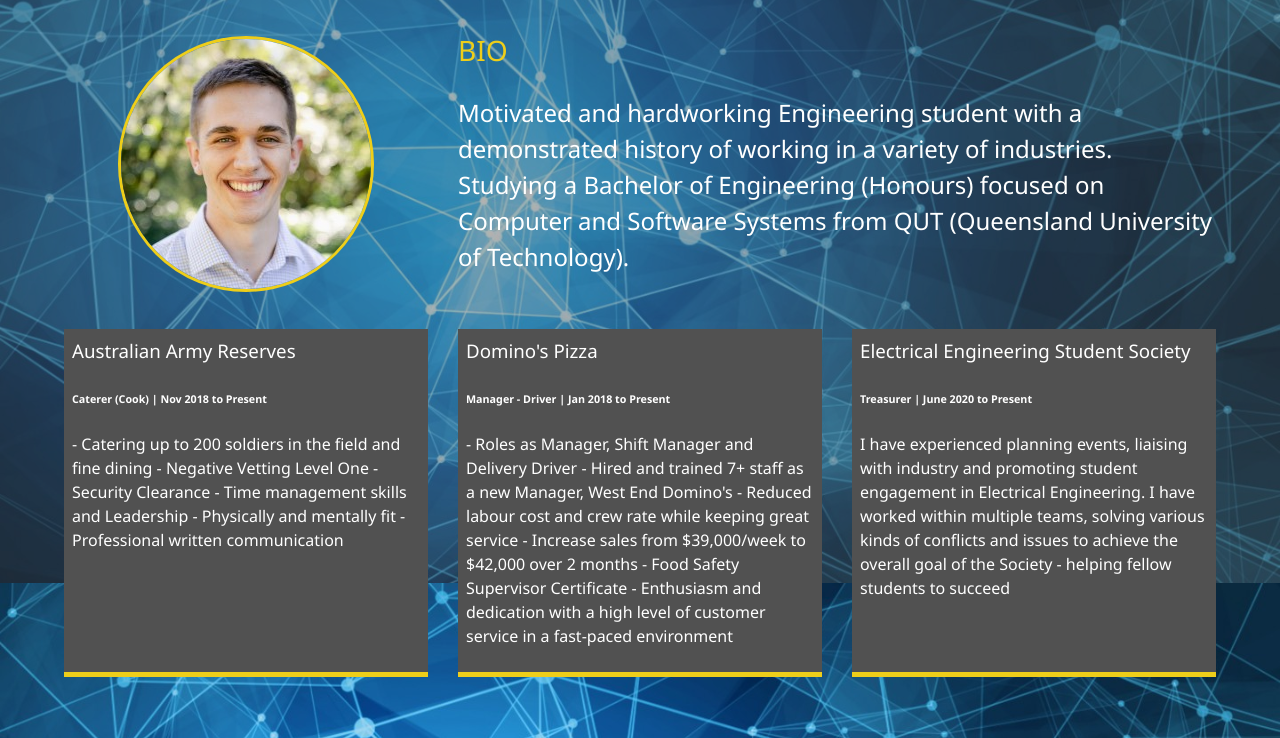
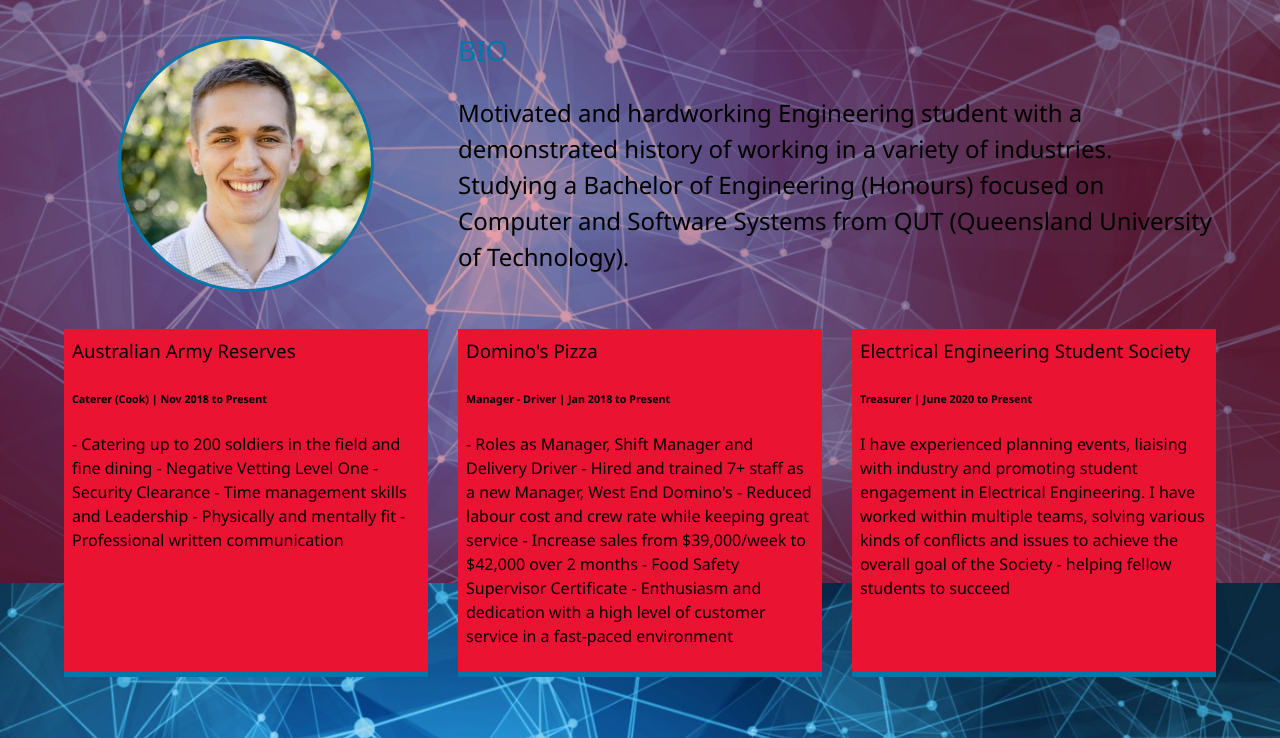
Before and after one commit to robbieveivers/portfolioWesbsite, a website: page about.html in a window 1280 px wide. Shown: the part 217-955 px from the top of the page. Drawn offline with Linux system fonts and the light colour scheme; files whose address does not match are found by name.

Commit message:
Updated weired file change

```diff
--- a/about.html
+++ b/about.html
@@ -5,7 +5,7 @@
     <meta http-equiv="X-UA-Compatible" content="IE=edge">
     <meta name="viewport" content="width=device-width, initial-scale=1.0">
     <script src="https://kit.fontawesome.com/904081110f.js" crossorigin="anonymous"></script>
-    <link rel="stylesheet" href="css/main.css">
+    <link rel="stylesheet" href="dist\css/main.css">
     <title>About Me</title>
 </head>
 <body id="bg-img">
--- a/scss/_config.scss
+++ b/scss/_config.scss
@@ -1,4 +1,4 @@
-$primary-color: #444;
+$primary-color: #d2112c;
 $secondary-color: #0078ac;
 $show-home-image: true;
 $home-image: url(../img/background.jpg);
```
Also changed, not shown: contact.html (+1 -1 lines), index.html (+1 -1 lines), work.html (+1 -1 lines), css/main.css (deleted), dist/css/main.css.
